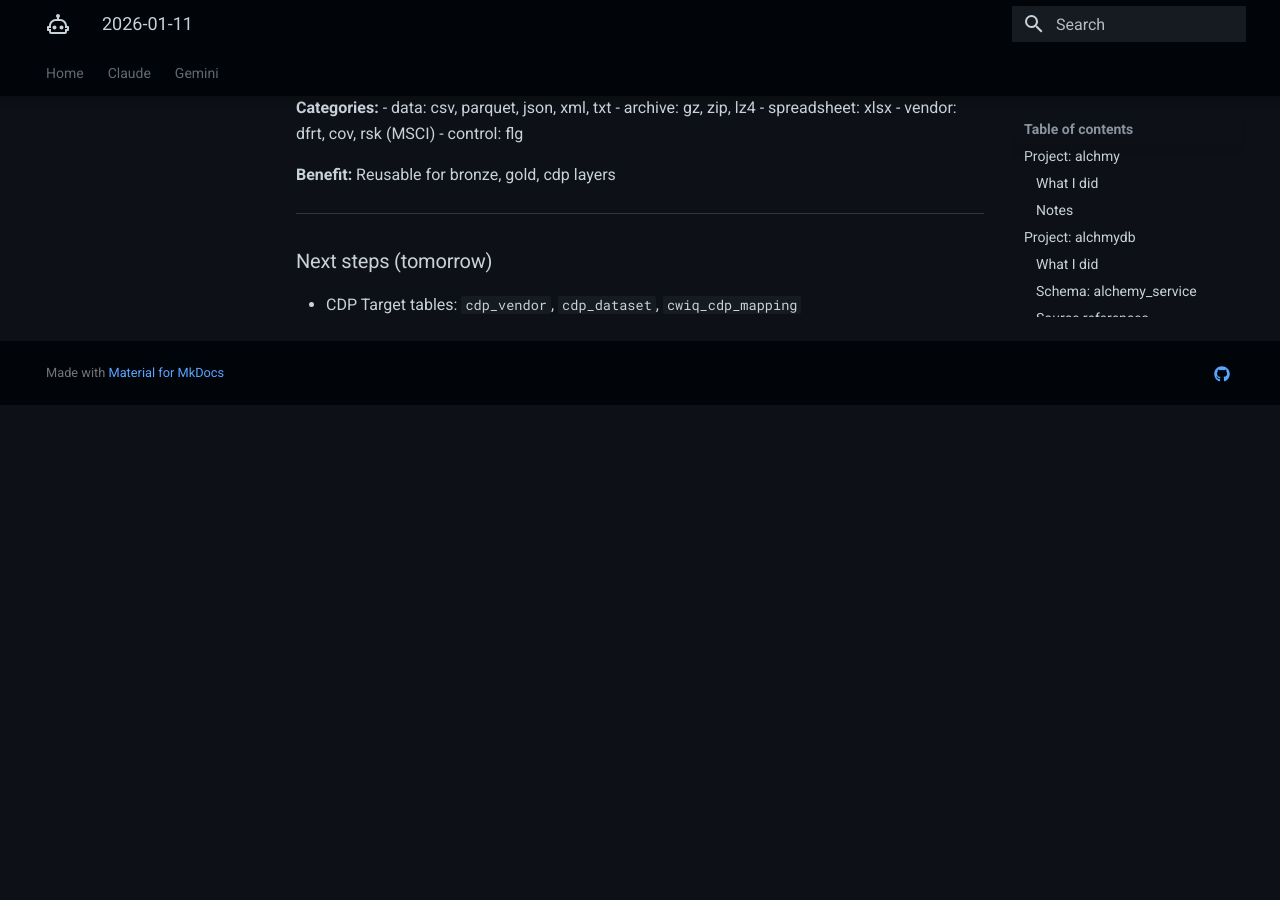
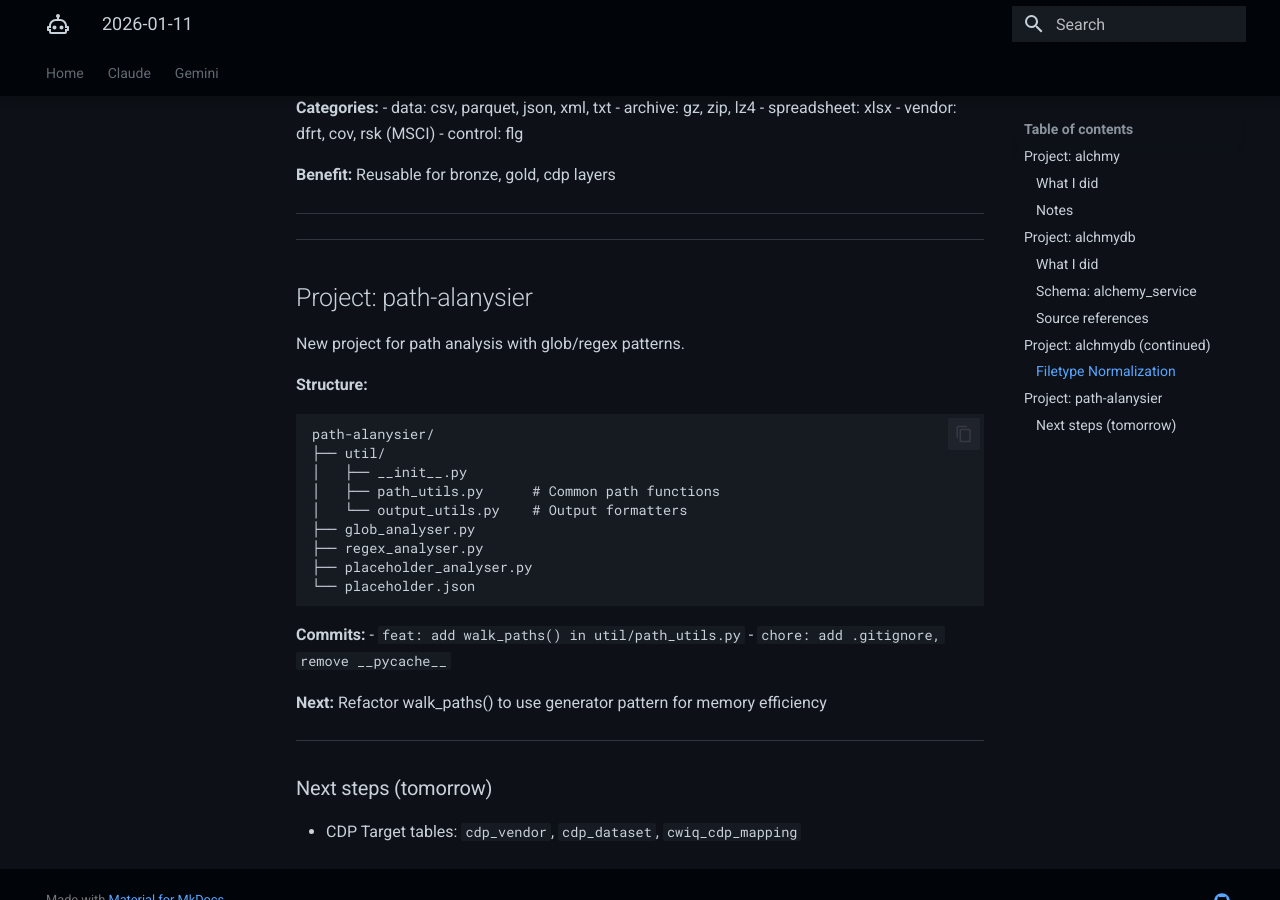
Before and after one commit to ThanuMahee12/AgentContext, an MkDocs documentation site: the page built from docs/Claude/sessions/2026-01-11.md, in a window 1280 px wide and 900 px high, scrolled down 1695 px. Built offline with MkDocs 1.6.1 and Material for MkDocs 9.7.7, drawn with Linux system fonts in a browser that asks for light colours; before the commit the page ends 2100 px from its top, so only the background shows below that.

Commit message:
claude: 2026-01-11 path-alanysier project

````diff
--- a/docs/Claude/sessions/2026-01-11.md
+++ b/docs/Claude/sessions/2026-01-11.md
@@ -72,5 +72,32 @@ filetype (lookup)           raw_filetype (bridge)
 
 ---
 
+---
+
+## Project: path-alanysier
+
+New project for path analysis with glob/regex patterns.
+
+**Structure:**
+```
+path-alanysier/
+├── util/
+│   ├── __init__.py
+│   ├── path_utils.py      # Common path functions
+│   └── output_utils.py    # Output formatters
+├── glob_analyser.py
+├── regex_analyser.py
+├── placeholder_analyser.py
+└── placeholder.json
+```
+
+**Commits:**
+- `feat: add walk_paths() in util/path_utils.py`
+- `chore: add .gitignore, remove __pycache__`
+
+**Next:** Refactor walk_paths() to use generator pattern for memory efficiency
+
+---
+
 ### Next steps (tomorrow)
 - CDP Target tables: `cdp_vendor`, `cdp_dataset`, `cwiq_cdp_mapping`
````
